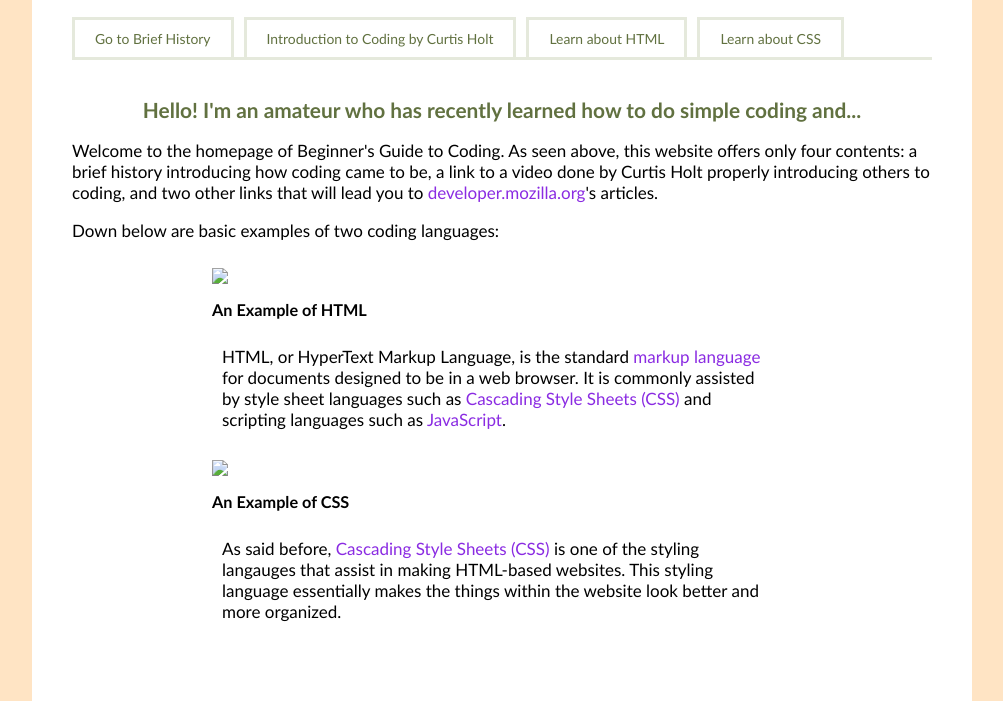
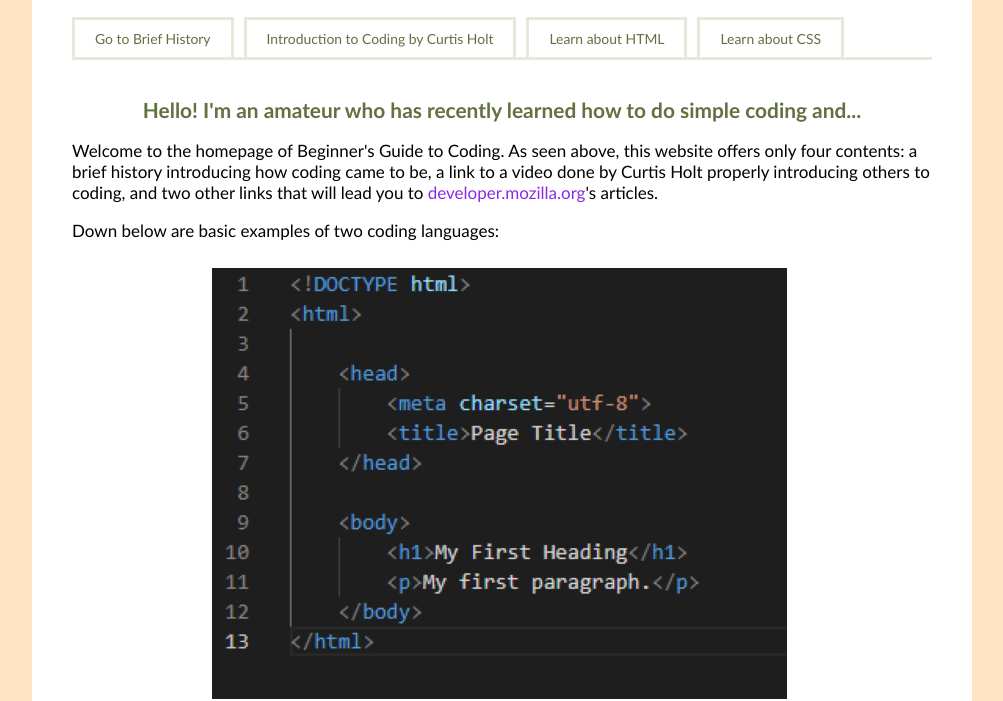
Before and after one commit to SoulofWishfulBetterment/Beginner-s-Guide-to-Coding, a plain HTML site: page index.html in a window 1280 px wide. Shown: the part 114-815 px from the top of the page, without its empty margins (138-1141 px from the left). Drawn offline with Linux system fonts and the light colour scheme; files whose address does not match are found by name.

Commit message:
Update index.html

```diff
--- a/index.html
+++ b/index.html
@@ -49,7 +49,7 @@
         <div class="image-banner">
 
                 <div class="image-banner-child">
-                    <img src="ImagesforBGC/Example of HTML Codes (1).png">
+                    <img src="Example of HTML Codes (1).png">
 
                     <h3>An Example of HTML</h3>
                     <p class="image-text">HTML, or  HyperText Markup Language, is the standard
@@ -62,7 +62,7 @@
                 </div>
 
                 <div class="image-banner-child">
-                    <img src="ImagesforBGC/Example of CSS Codes (1).png">
+                    <img src="Example of CSS Codes (1).png">
 
                     <h3>An Example of CSS</h3>
                     <p class="image-text">As said before, <a href="https://techterms.com/definition/css">Cascading Style Sheets (CSS)</a>
```
